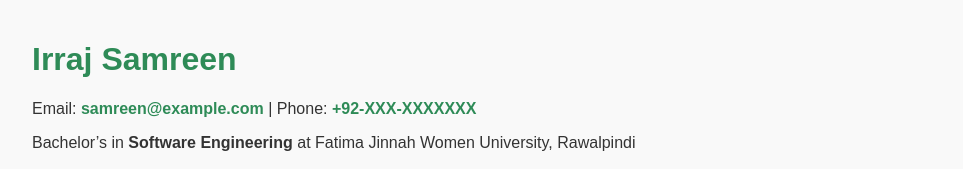
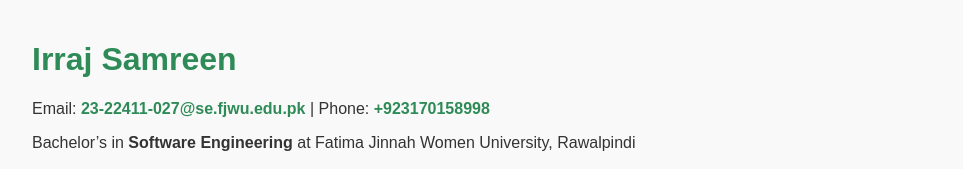
Before and after one commit to 23-22411-027-max/portfolio.github.io, a plain HTML site: page index.html in a window 1280 px wide. Shown: the top 169 px of the page, without its empty margins (158-1121 px from the left). Drawn offline with Linux system fonts and the light colour scheme.

Commit message:
Update index.html

```diff
--- a/index.html
+++ b/index.html
@@ -23,7 +23,7 @@
 </head>
 <body>
     <h1>Irraj Samreen</h1>
-    <p>Email: <span class="highlight">samreen@example.com</span> | Phone: <span class="highlight">+92-XXX-XXXXXXX</span></p>
+    <p>Email: <span class="highlight">23-22411-027@se.fjwu.edu.pk</span> | Phone: <span class="highlight">+923170158998</span></p>
     <p>Bachelor’s in <strong>Software Engineering</strong> at Fatima Jinnah Women University, Rawalpindi</p>
 
     <div class="section">
```
